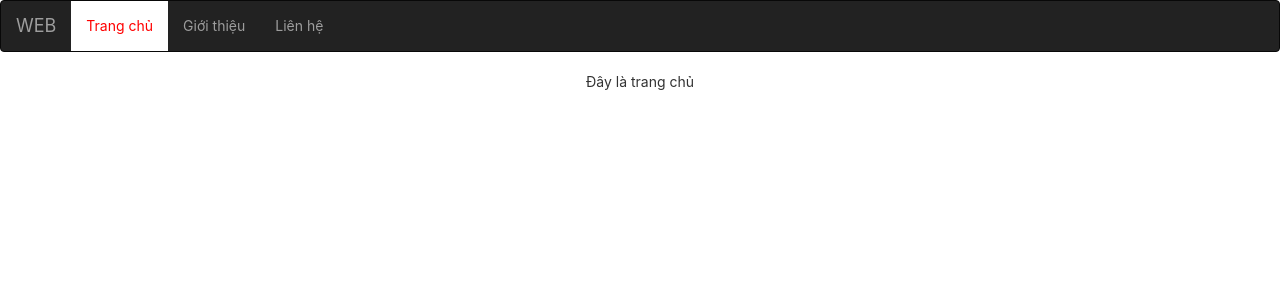
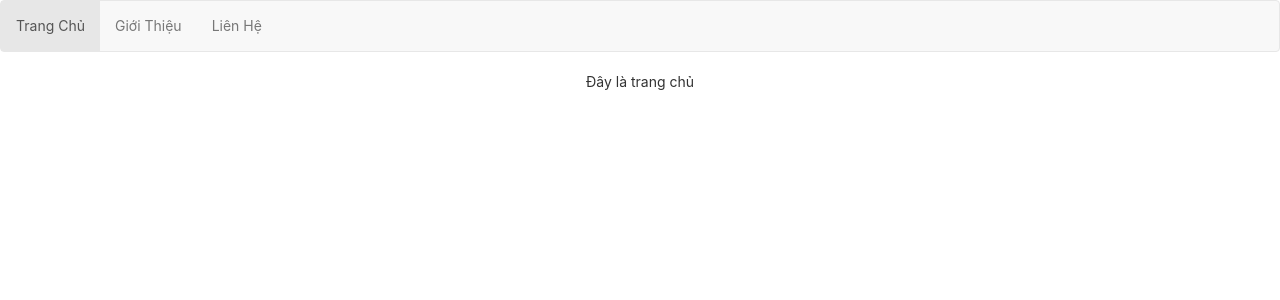
Before and after one commit to thinnguyen625/React_Router, a React (Create React App) app: page / in a window 1280 px wide. Shown: the top 300 px of the page. Built offline with nearby package versions, Linux system fonts and the light colour scheme.

Commit message:
add custom link

```diff
--- a/src/App.css
+++ b/src/App.css
@@ -36,3 +36,8 @@
     transform: rotate(360deg);
   }
 }
+
+.active{
+  background-color: white !important;
+  color: red !important;
+}
--- a/src/App.js
+++ b/src/App.js
@@ -1,9 +1,24 @@
 import React, { Component } from 'react';
 import './App.css';
-import { BrowserRouter as Router, Route, NavLink } from 'react-router-dom';
+import { BrowserRouter as Router, Route, Link } from 'react-router-dom';
 import Home from './components/Home'
 import About from './components/About'
 import Contact from'./components/Contact'
+
+const MenuLink = ({ label, to, activeOnlyWhenExact }) => {
+   return (
+      <Route path={to} exact={activeOnlyWhenExact} children = {({match}) =>{
+         var active = match ? 'active abc' : '';
+         return (
+            <li className={active}>
+               <Link to={to} className="my-link">
+                  {label}
+               </Link>
+            </li>
+         )
+      }}/>
+   )
+}
 
 class App extends Component {
    render() {
@@ -11,27 +26,11 @@ class App extends Component {
          <Router>
             <div className="App">
                {/* Menu */}
-               <nav className="navbar navbar-inverse">
-                  <a className="navbar-brand" href="/#">WEB</a>
+               <nav className="navbar navbar-default">
                   <ul className="nav navbar-nav">
-                     <li>
-                        <NavLink activeStyle={{
-                           backgroundColor : 'white',
-                           color : 'red'
-                        }} exact to="/" className="my-link active">Trang chủ</NavLink>
-                     </li>
-                     <li>
-                        <NavLink activeStyle={{
-                           backgroundColor : 'white',
-                           color : 'red'
-                        }} to="/about" className="my-link active">Giới thiệu</NavLink>
-                     </li>
-                     <li>
-                        <NavLink activeStyle={{
-                           backgroundColor : 'white',
-                           color : 'red'
-                        }} to="/contact" className="my-link active">Liên hệ</NavLink>
-                     </li>
+                     <MenuLink label="Trang Chủ" to="/" activeOnlyWhenExact={true}/>
+                     <MenuLink label="Giới Thiệu" to="/about" activeOnlyWhenExact={true}/>
+                     <MenuLink label="Liên Hệ" to="/contact" activeOnlyWhenExact={true}/>
                   </ul>
                </nav>
                {/* Nội dung */}
```
